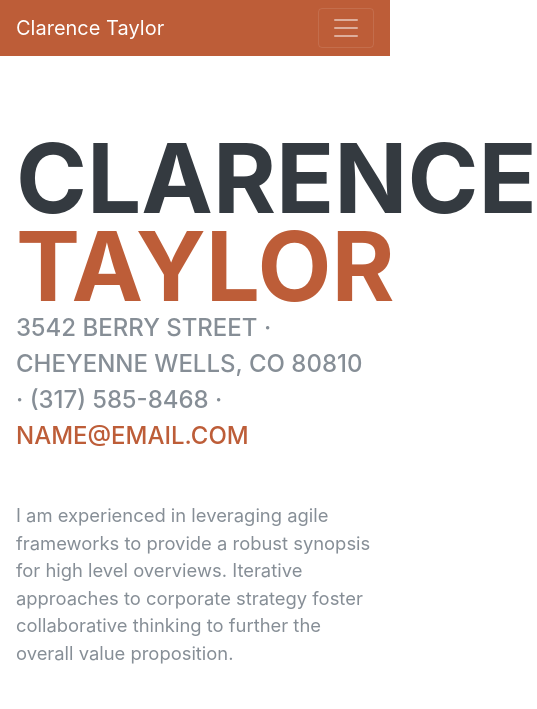
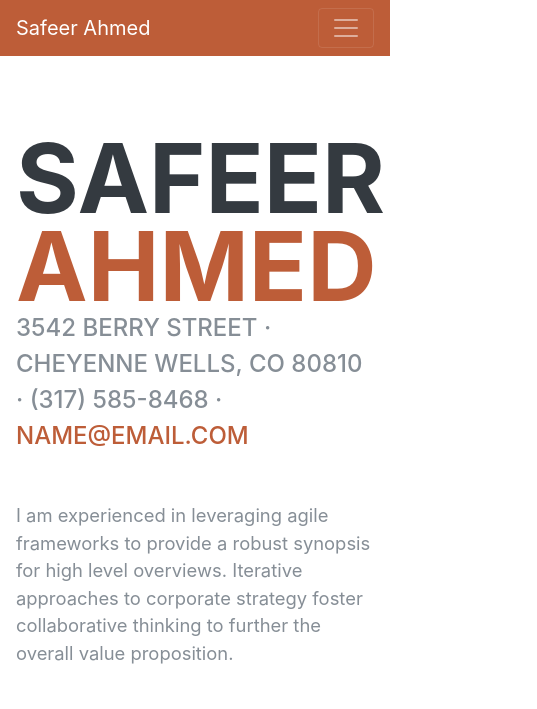
Before and after one commit to Safeer5688/Safeer5688.github.io, a plain HTML site: page index.html in a window 390 px wide. Shown: the top 709 px of the page, 537 px wide, since content can reach past the window. Drawn offline with Linux system fonts and the light colour scheme; a web font is replaced by a local one.

Commit message:
Update index.html

```diff
--- a/index.html
+++ b/index.html
@@ -27,7 +27,7 @@
 
   <nav class="navbar navbar-expand-lg navbar-dark bg-primary fixed-top" id="sideNav">
     <a class="navbar-brand js-scroll-trigger" href="#page-top">
-      <span class="d-block d-lg-none">Clarence Taylor</span>
+      <span class="d-block d-lg-none">Safeer Ahmed</span>
       <span class="d-none d-lg-block">
         <img class="img-fluid img-profile rounded-circle mx-auto mb-2" src="img/profile.jpg" alt="">
       </span>
@@ -63,8 +63,8 @@
 
     <section class="resume-section p-3 p-lg-5 d-flex align-items-center" id="about">
       <div class="w-100">
-        <h1 class="mb-0">Clarence
-          <span class="text-primary">Taylor</span>
+        <h1 class="mb-0">Safeer
+          <span class="text-primary">Ahmed</span>
         </h1>
         <div class="subheading mb-5">3542 Berry Street · Cheyenne Wells, CO 80810 · (317) 585-8468 ·
           <a href="mailto:name@email.com">name@email.com</a>
```
